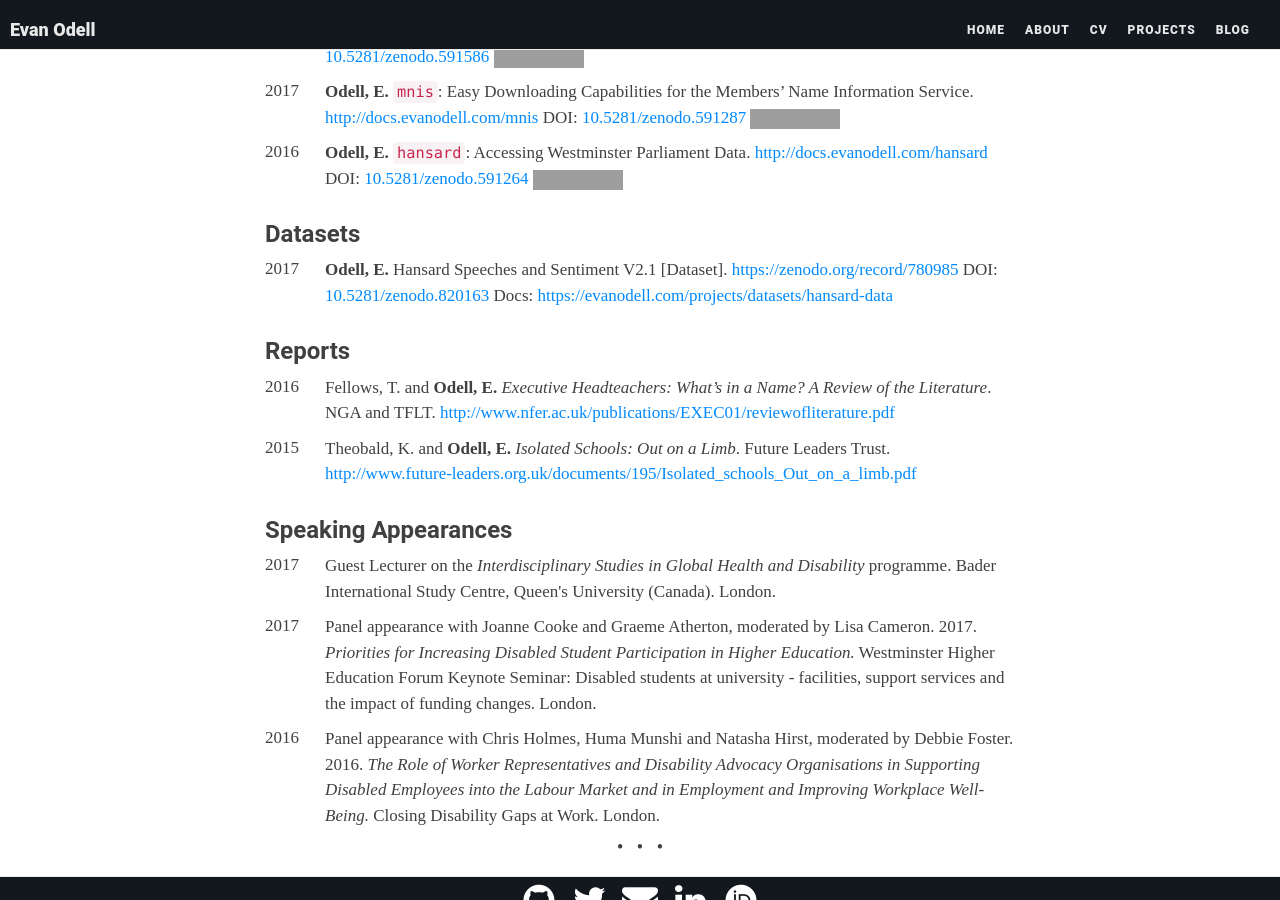
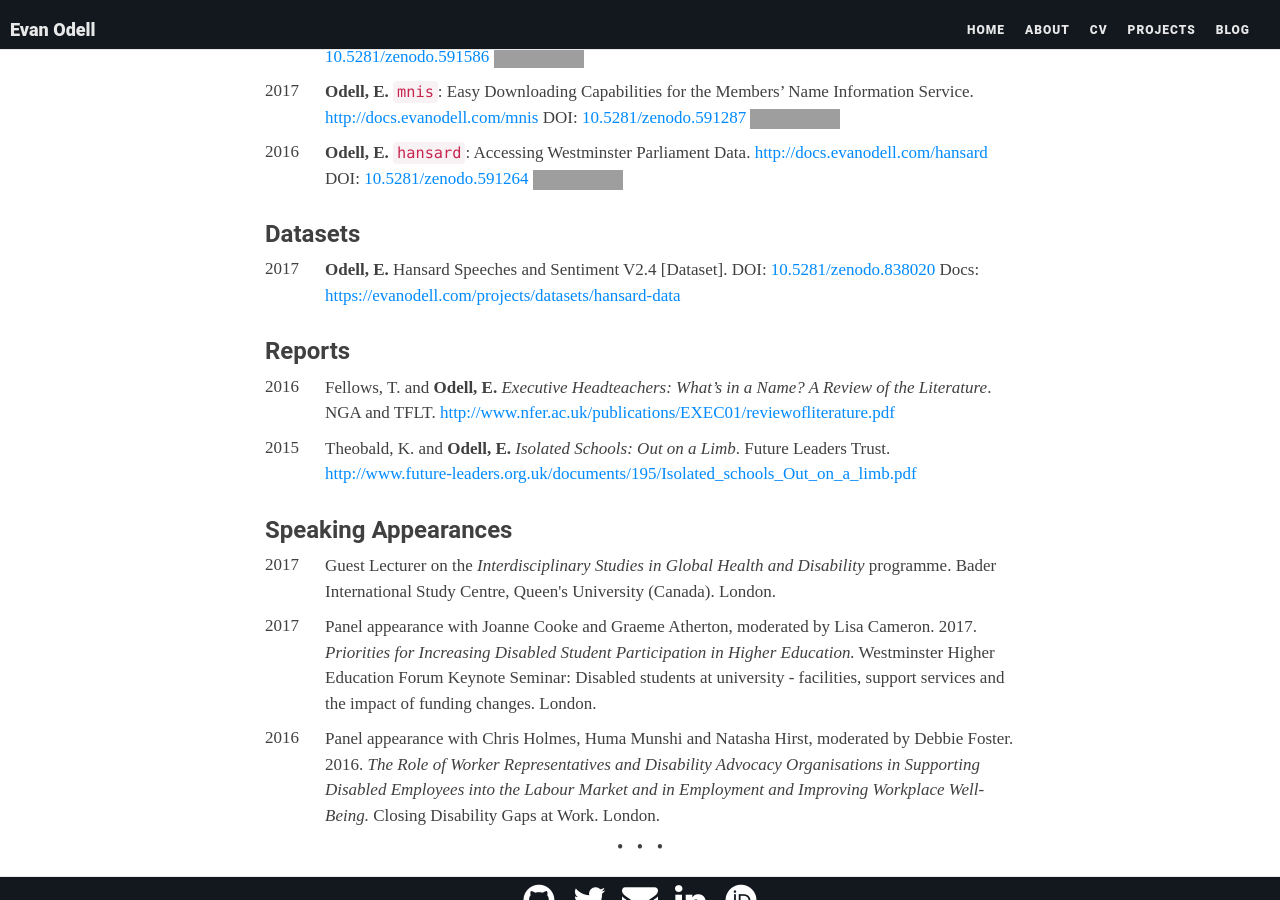
Before and after one commit to evanodell/evanodell.com, a Jekyll site: the page built from cv.md, in a window 1280 px wide and 900 px high, scrolled down 1698 px. Built offline with Jekyll 4.4.1, drawn with Linux system fonts in a browser that asks for light colours; nearby versions of some CDN libraries; some web fonts are replaced; grey boxes are pictures that could not be loaded.

Commit message:
cv links update

```diff
--- a/cv.md
+++ b/cv.md
@@ -107,7 +107,7 @@ image: /img/EvanOdell.jpg
 
 <div class="cvwrapper">
   <div class="cvsidebar">2017</div>
-    <div class="cvcontent"><p><strong>Odell, E.</strong> Hansard Speeches and Sentiment V2.1 [Dataset]. <a href="https://zenodo.org/record/780985">https://zenodo.org/record/780985</a> DOI: <a href="https://dx.doi.org/10.5281/zenodo.820163">10.5281/zenodo.820163</a> Docs: <a href="https://evanodell.com/projects/datasets/hansard-data">https://evanodell.com/projects/datasets/hansard-data</a></p></div>
+    <div class="cvcontent"><p><strong>Odell, E.</strong> Hansard Speeches and Sentiment V2.4 [Dataset]. DOI: <a href="https://dx.doi.org/10.5281/zenodo.838020">10.5281/zenodo.838020</a> Docs: <a href="https://evanodell.com/projects/datasets/hansard-data">https://evanodell.com/projects/datasets/hansard-data</a></p></div>
   <div class="cvcleared"></div>
 </div>
 
```
Also changed, not shown: 1 other file.
